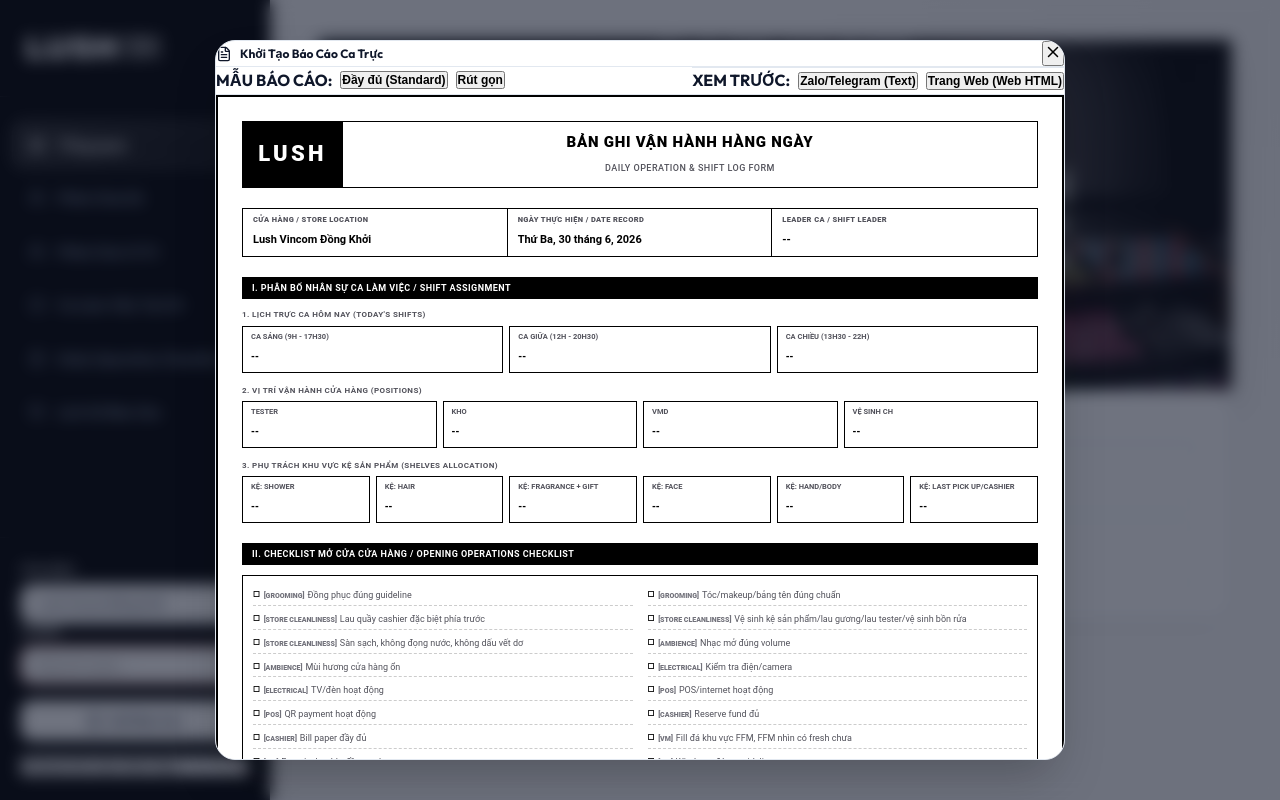
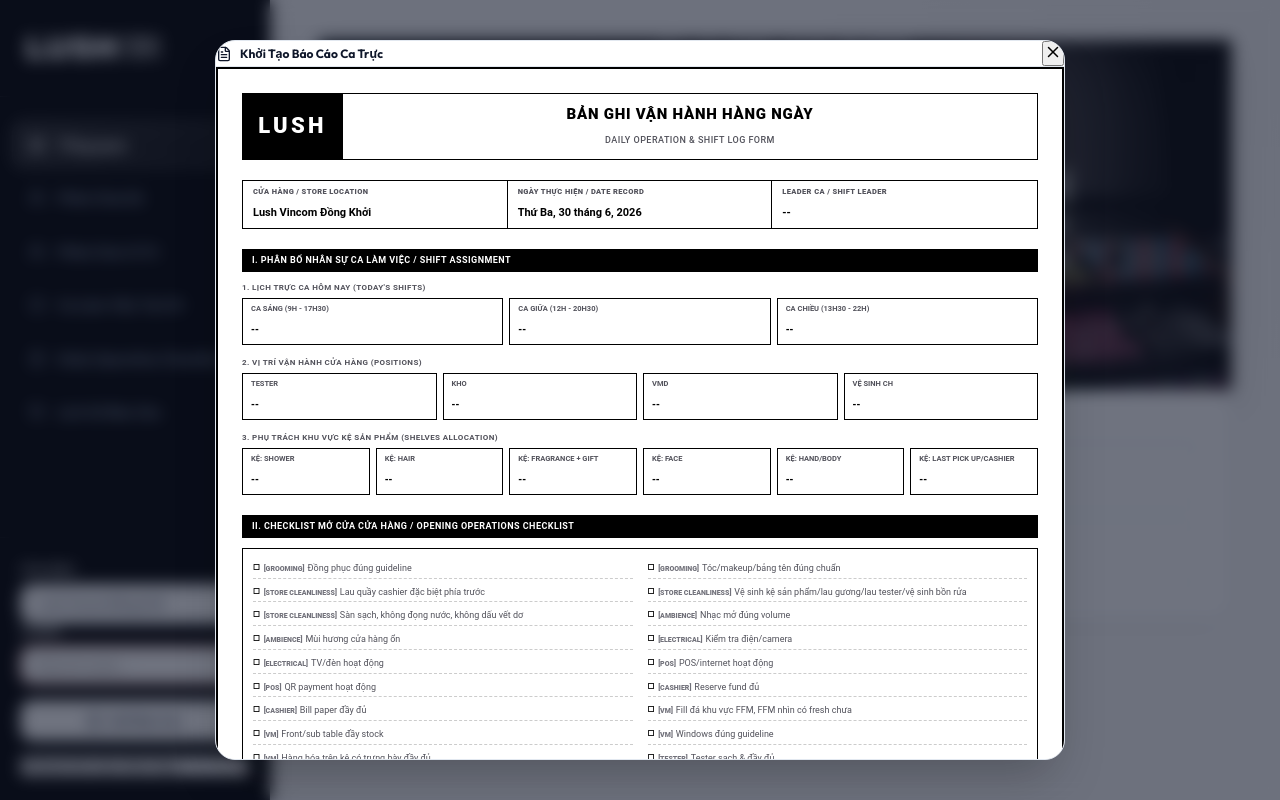
Before and after one commit to bichlocqct/lushoperationreport, a React (Vite) app: page / in a window 1280 px wide. Both pictures are taken after a click on the button "Xuất Báo Cáo". Built offline with nearby package versions, Linux system fonts and the light colour scheme.

Commit message:
feat: loai bo lua chon template va kieu xem truoc o dau modal, doi ten nut thanh Luu Bao Cao (Save)

```diff
--- a/src/components/ReportModal.jsx
+++ b/src/components/ReportModal.jsx
@@ -691,71 +691,8 @@
           </button>
         </div>
 
-        {/* Mode & Preview Selectors */}
-        <div className="flex flex-col sm:flex-row sm:items-center justify-between bg-bg-inset p-2 border-b border-medium gap-2">
-          <div className="flex gap-2 items-center flex-wrap">
-            <span className="text-[10px] text-text-muted font-bold font-sans px-2 py-1 flex items-center">
-              MẪU BÁO CÁO:
-            </span>
-            <button
-              onClick={() => setReportTemplate('standard')}
-              className={`px-3 py-1 text-xs font-bold font-sans uppercase tracking-wider border transition-all ${
-                reportTemplate === 'standard'
-                  ? 'bg-black text-white border-black'
-                  : 'bg-white text-black border-border-medium hover:border-black'
-              }`}
-            >
-              Đầy đủ (Standard)
-            </button>
-            <button
-              onClick={() => setReportTemplate('compact')}
-              className={`px-3 py-1 text-xs font-bold font-sans uppercase tracking-wider border transition-all ${
-                reportTemplate === 'compact'
-                  ? 'bg-black text-white border-black'
-                  : 'bg-white text-black border-border-medium hover:border-black'
-              }`}
-            >
-              Rút gọn
-            </button>
-          </div>
-
-          <div className="flex gap-2 items-center flex-wrap border-t sm:border-t-0 pt-2 sm:pt-0 border-medium">
-            <span className="text-[10px] text-text-muted font-bold font-sans px-2 py-1 flex items-center">
-              XEM TRƯỚC:
-            </span>
-            <button
-              onClick={() => setPreviewFormat('text')}
-              className={`px-3 py-1 text-xs font-bold font-sans uppercase tracking-wider border transition-all ${
-                previewFormat === 'text'
-                  ? 'bg-black text-white border-black'
-                  : 'bg-white text-black border-border-medium hover:border-black'
-              }`}
-            >
-              Zalo/Telegram (Text)
-            </button>
-            <button
-              onClick={() => setPreviewFormat('web')}
-              className={`px-3 py-1 text-xs font-bold font-sans uppercase tracking-wider border transition-all ${
-                previewFormat === 'web'
-                  ? 'bg-black text-white border-black'
-                  : 'bg-white text-black border-border-medium hover:border-black'
-              }`}
-            >
-              Trang Web (Web HTML)
-            </button>
-          </div>
-        </div>
-
         {/* Body Preview */}
         <div className="flex-1 p-4 overflow-y-auto space-y-4 bg-bg-inset">
-          {previewFormat === 'text' ? (
-            <div
-              className="bg-white border border-medium p-4 font-mono text-[10px] text-black whitespace-pre-wrap h-[45vh] overflow-y-auto select-all leading-relaxed"
-              style={{ whiteSpace: 'pre-wrap' }}
-            >
-              {generateReportText()}
-            </div>
-          ) : (
           <div className="h-[45vh] overflow-y-auto rounded-none">
             <FormPreview
               storeName={storeName}
@@ -778,13 +715,12 @@
               weeklyShiftsRoster={weeklyShiftsRoster}
             />
           </div>
-          )}
         </div>
 
         {/* Footer Actions */}
         <div className="flex flex-col sm:flex-row items-center justify-between p-4 border-t border-medium gap-3 bg-white">
           <span className="text-[10px] text-text-muted font-sans uppercase tracking-wider">
-            {previewFormat === 'text' ? '* Nhấp vào hộp văn bản để bôi đen nhanh' : '* Có thể mở bản HTML đã tải hoặc bản trên Git để In / xuất PDF'}
+            * Có thể mở bản HTML đã tải hoặc bản trên Git để In / xuất PDF
           </span>
           <div className="flex gap-2 w-full sm:w-auto">
             <button
@@ -808,7 +744,7 @@
               className="btn-black text-xs py-2 px-4 flex-1 sm:flex-initial flex items-center justify-center gap-1.5"
             >
               <Save size={14} />
-              Lưu Vào Lịch Sử
+              Lưu Báo Cáo (Save)
             </button>
           </div>
         </div>
```
Lines whose indentation alone changed are shown as unchanged.
